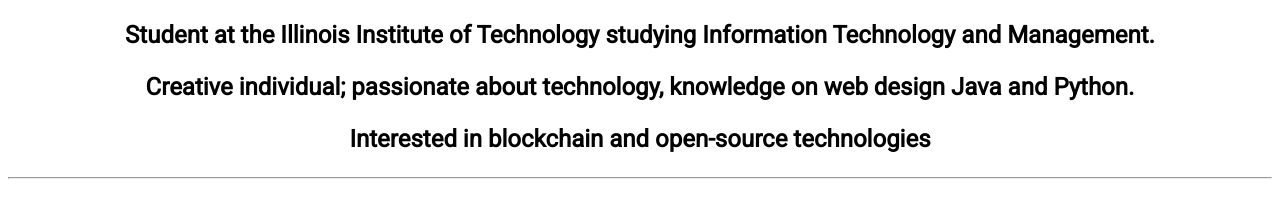
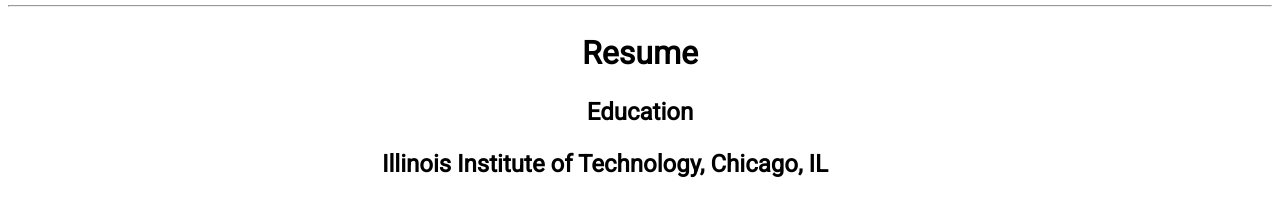
Before and after one commit to aishmam1999/Project2, a plain HTML site: page resume.html in a window 1280 px wide. Shown: the part 450-649 px from the top of the page. Drawn offline with Linux system fonts and the light colour scheme.

Commit message:
fixed layout

```diff
--- a/resume.html
+++ b/resume.html
@@ -21,11 +21,7 @@
     <h1>Alif Ishmam </h1>
     <img src="Media/photo.png" class="potrait" alt="potrait">
 
-    <div class="intro">
-    <h3> <strong>Student at the Illinois Institute of Technology studying Information Technology and Management.</strong></h3>
-    <h3>Creative individual; passionate about technology, knowledge on web design Java and Python.</h3>
-    <h3> Interested in blockchain and open-source technologies</h3>
-    </div>
+
     <hr>
     <!-- Resume -->
     <h2>Resume</h2>
```
